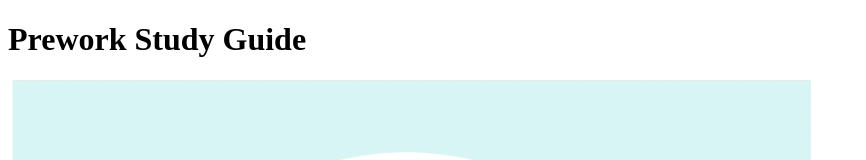
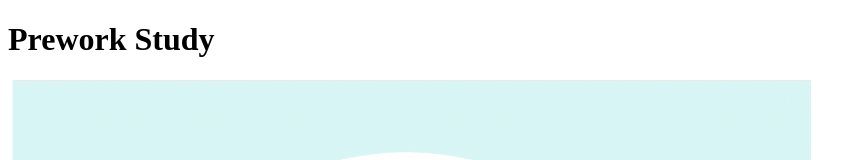
Before and after one commit to KodaCaleb/prework-study-guide, a plain HTML site: page prework-study-guide/index.html in a window 1280 px wide. Shown: the top 160 px of the page, without its empty margins (0-866 px from the left). Drawn offline with Linux system fonts and the light colour scheme.

Commit message:
practice

```diff
--- a/prework-study-guide/index.html
+++ b/prework-study-guide/index.html
@@ -8,7 +8,7 @@
   </head>
   <body>
     <header id="header">
-      <h1>Prework Study Guide</h1>
+      <h1>Prework Study</h1>
       <img src="./assets/bowtie-cat.png" alt="Profile image of cat wearing a bow tie." />
     </header>
     <main>
```
